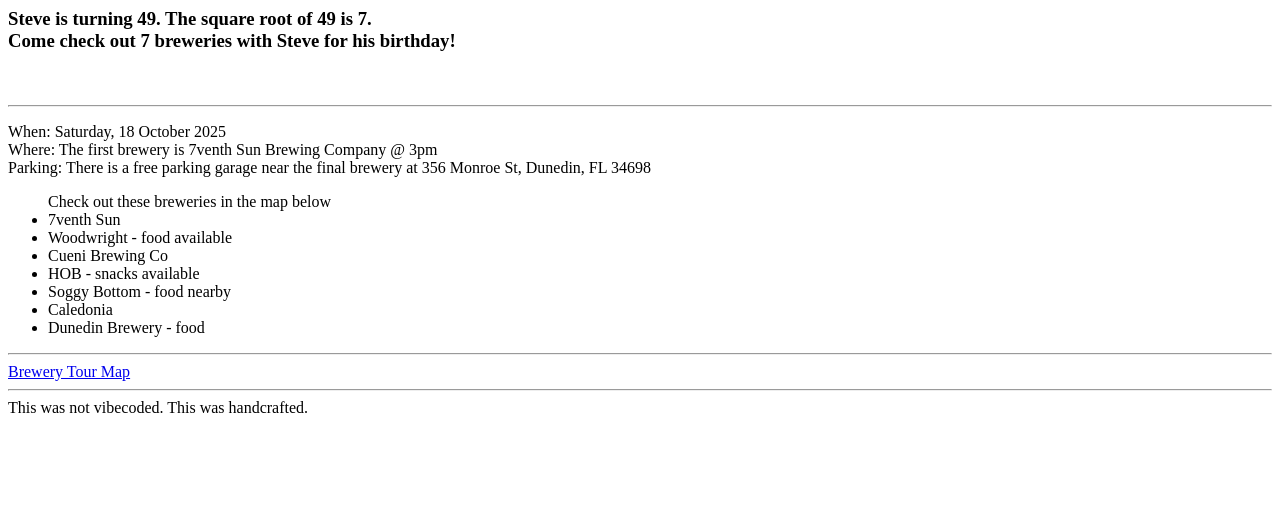
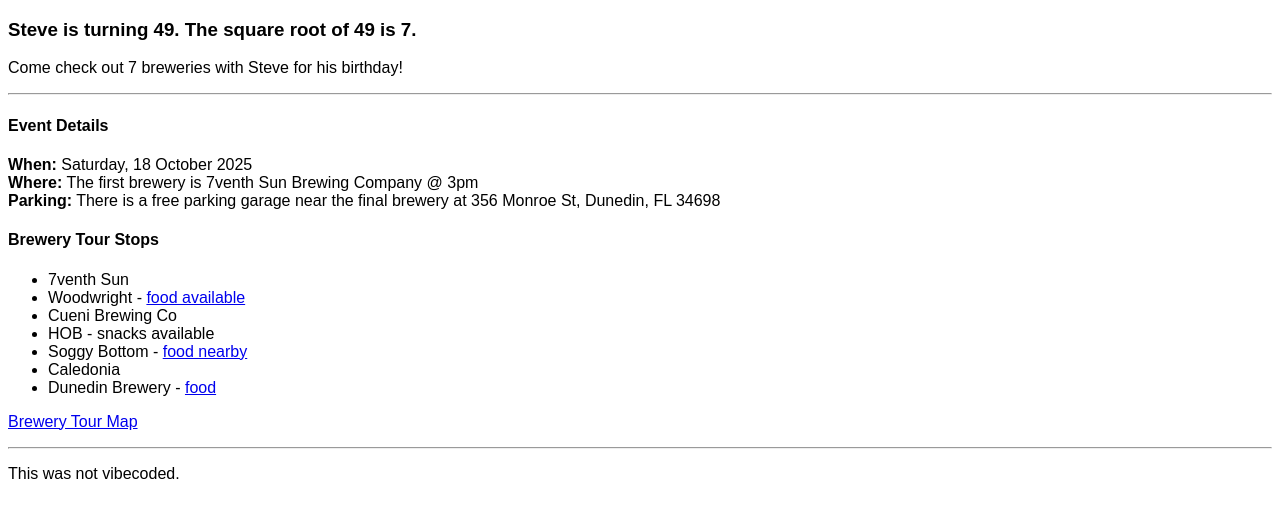
Before and after one commit to funky49/f49website, a plain HTML site: page birthday.html in a window 1280 px wide. Drawn offline with Linux system fonts and the light colour scheme.

Commit message:
Update birthday.html

```diff
--- a/birthday.html
+++ b/birthday.html
@@ -1,34 +1,50 @@
-<html>
+<!DOCTYPE html>
+<html lang="en">
 <head>
-<title>steve's birthday</title>
+  <meta charset="UTF-8">
+  <title>Steve's Birthday</title>
+  <style>
+    body {
+      text-align: left; /* force left justification */
+      font-family: Arial, sans-serif;
+    }
+  </style>
 </head>
 <body>
-<P>
-<H3>Steve is turning 49. The square root of 49 is 7.</br>
-Come check out 7 breweries with Steve for his birthday!
-</H3>
-  <BR>
-</P>
-<HR>
-<P>
-When: Saturday, 18 October 2025<BR>
-Where: The first brewery is 7venth Sun Brewing Company @ 3pm<BR>
-Parking: There is a free parking garage near the final brewery at 356 Monroe St, Dunedin, FL 34698<BR>
-</P>
-<UL>Check out these breweries in the map below
-<LI>7venth Sun</LI>
-<LI>Woodwright - food available</LI>
-<LI>Cueni Brewing Co</LI>
-<LI>HOB - snacks available</LI>
-<LI>Soggy Bottom - food nearby</LI>
-<LI>Caledonia</LI>
-<LI>Dunedin Brewery - food</LI>
-</UL>
-<HR>
-<a href="https://www.google.com/maps/dir/7venth+Sun+Brewing+Company/Woodwright+Brewing+Company/Cueni+Brewing+Co./HOB+Brewing+Co./Soggy+Bottom+Brewery/Caledonia+Brewing/Dunedin+Brewery/@28.0144105,-82.7888634,17z/data=!3m1!4b1!4m44!4m43!1m5!1m1!1s0x88c2f1629874c91f:0x752aad120760559d!2m2!1d-82.7899956!2d28.016141!1m5!1m1!1s0x88c2f17d46cb4657:0x4664846e6a816174!2m2!1d-82.7877124!2d28.0154601!1m5!1m1!1s0x88c2f162cde1a029:0x915884dd481c469c!2m2!1d-82.7890561!2d28.0146945!1m5!1m1!1s0x88c2f163298d52c3:0x55ea6dca39fa80a6!2m2!1d-82.7890592!2d28.0137965!1m5!1m1!1s0x88c2f17e0c1bf2cd:0xf56c1b3f321bde77!2m2!1d-82.7827766!2d28.0154219!1m5!1m1!1s0x88c2f17c34f6d87b:0xd835be9daf2e9f36!2m2!1d-82.7843587!2d28.0134827!1m5!1m1!1s0x88c2f17d26d51939:0x27b680435c756af4!2m2!1d-82.7876157!2d28.0140272!3e2?entry=ttu&g_ep=EgoyMDI1MDkyNC4wIKXMDSoASAFQAw%3D%3D" target="_blank">Brewery Tour Map</a>
-<HR>
-This was not vibecoded.
-This was handcrafted.
+  <h3>Steve is turning 49. The square root of 49 is 7.</h3>
+  <p>Come check out 7 breweries with Steve for his birthday!</p>
+
+  <hr>
+
+  <h4>Event Details</h4>
+  <p>
+    <strong>When:</strong> Saturday, 18 October 2025<br>
+    <strong>Where:</strong> The first brewery is 7venth Sun Brewing Company @ 3pm<br>
+    <strong>Parking:</strong> There is a free parking garage near the final brewery at 356 Monroe St, Dunedin, FL 34698
+  </p>
+
+  <h4>Brewery Tour Stops</h4>
+  <ul>
+    <li>7venth Sun</li>
+    <li>Woodwright - <a href="https://www.theduneatery.com/">food available</a></li>
+    <li>Cueni Brewing Co</li>
+    <li>HOB - snacks available</li>
+    <li>Soggy Bottom - <a href="https://qsouthernbbq.com/">food nearby</a></li>
+    <li>Caledonia</li>
+    <li>Dunedin Brewery - <a href="https://dunedinbrewery.com/food">food</a></li>
+  </ul>
+
+  <p>
+    <a href="https://www.google.com/maps/dir/7venth+Sun+Brewing+Company/Woodwright+Brewing+Company/Cueni+Brewing+Co./HOB+Brewing+Co./Soggy+Bottom+Brewery/Caledonia+Brewing/Dunedin+Brewery/@28.0144105,-82.7888634,17z/data=!3m1!4b1!4m44!4m43!1m5!1m1!1s0x88c2f1629874c91f:0x752aad120760559d!2m2!1d-82.7899956!2d28.016141!1m5!1m1!1s0x88c2f17d46cb4657:0x4664846e6a816174!2m2!1d-82.7877124!2d28.0154601!1m5!1m1!1s0x88c2f162cde1a029:0x915884dd481c469c!2m2!1d-82.7890561!2d28.0146945!1m5!1m1!1s0x88c2f163298d52c3:0x55ea6dca39fa80a6!2m2!1d-82.7890592!2d28.0137965!1m5!1m1!1s0x88c2f17e0c1bf2cd:0xf56c1b3f321bde77!2m2!1d-82.7827766!2d28.0154219!1m5!1m1!1s0x88c2f17c34f6d87b:0xd835be9daf2e9f36!2m2!1d-82.7843587!2d28.0134827!1m5!1m1!1s0x88c2f17d26d51939:0x27b680435c756af4!2m2!1d-82.7876157!2d28.0140272!3e2?entry=ttu"
+       target="_blank">
+      Brewery Tour Map
+    </a>
+  </p>
+
+  <hr>
+
+  <footer>
+    <p>This was not vibecoded.</p>
+  </footer>
 </body>
 </html>
-</html>
```
